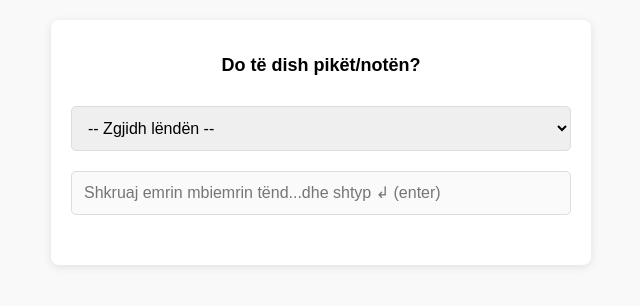
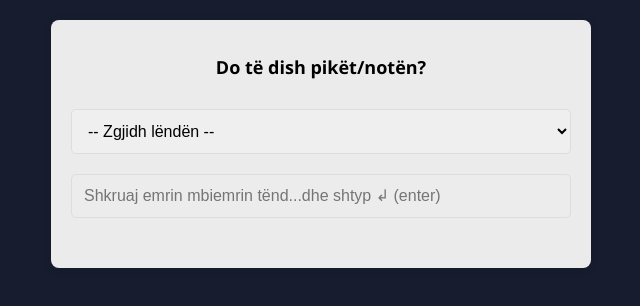
Before and after one commit to lslxslx/pwx, a plain HTML site: page index.html in a window 1280 px wide. Shown: the whole page, without its empty margins (319-959 px from the left). Drawn offline with nearby package versions, Linux system fonts and the light colour scheme.

Commit message:
Add files via upload

```diff
--- a/index.html
+++ b/index.html
@@ -1,11 +1,16 @@
 <!DOCTYPE html>
 <html lang="sq">
+
 <head>
   <meta charset="UTF-8">
   <meta name="viewport" content="width=device-width, initial-scale=1.0">
   <title>Nota ime</title>
+  <link rel="preconnect" href="https://fonts.googleapis.com">
+  <link rel="preconnect" href="https://fonts.gstatic.com" crossorigin>
+  <link href="https://fonts.googleapis.com/css2?family=Open+Sans:ital,wght@0,300..800;1,300..800&display=swap" rel="stylesheet">
   <link rel="stylesheet" href="style.css">
 </head>
+
 <body>
   <div class="container">
     <h2>Do të dish pikët/notën?</h2>
@@ -20,4 +25,5 @@
   </div>
   <script src="script.js"></script>
 </body>
+
 </html>
--- a/style.css
+++ b/style.css
@@ -1,23 +1,30 @@
 body {
-    font-family: Arial, sans-serif;
-    background-color: #f9f9f9;
+  font-family: "Open Sans", serif;
+  font-optical-sizing: auto;
+  font-weight: 100;
+  font-style: normal;
+  background-color: #171d2e;
   margin: 0;
   padding: 0;
 }
+
 .container {
   max-width: 500px;
   margin: 20px auto;
-    background: #fff;
+  background: #ebebeb;
   padding: 20px;
   border-radius: 8px;
   box-shadow: 0 2px 10px rgba(0, 0, 0, 0.1);
 }
+
 h2 {
   font-size: 18px;
   text-align: center;
   margin-bottom: 20px;
 }
-  select, input {
+
+select,
+input {
   width: 100%;
   padding: 12px;
   margin: 10px 0;
@@ -26,11 +33,13 @@ body {
   border-radius: 5px;
   box-sizing: border-box;
 }
+
 #result {
   margin-top: 20px;
   font-size: 16px;
   color: #333;
 }
+
 ul {
   padding-left: 20px;
 }
@@ -40,16 +49,21 @@ body {
   body {
     padding: 10px;
   }
+
   .container {
     padding: 15px;
   }
+
   h2 {
     font-size: 20px;
   }
-    select, input {
+
+  select,
+  input {
     font-size: 14px;
     padding: 10px;
   }
+
   #result {
     font-size: 14px;
   }
```
Lines whose indentation alone changed are shown as unchanged.
